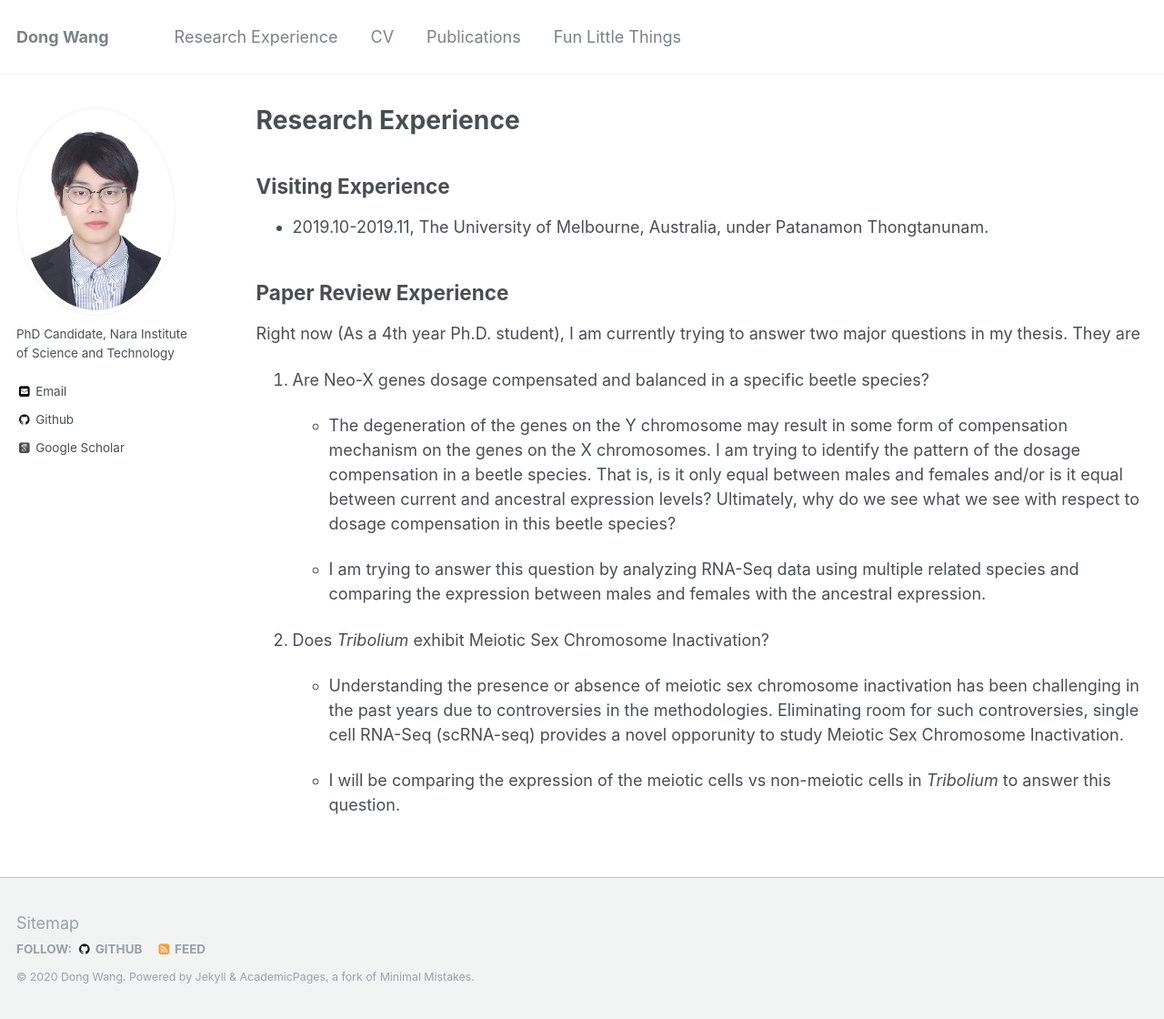
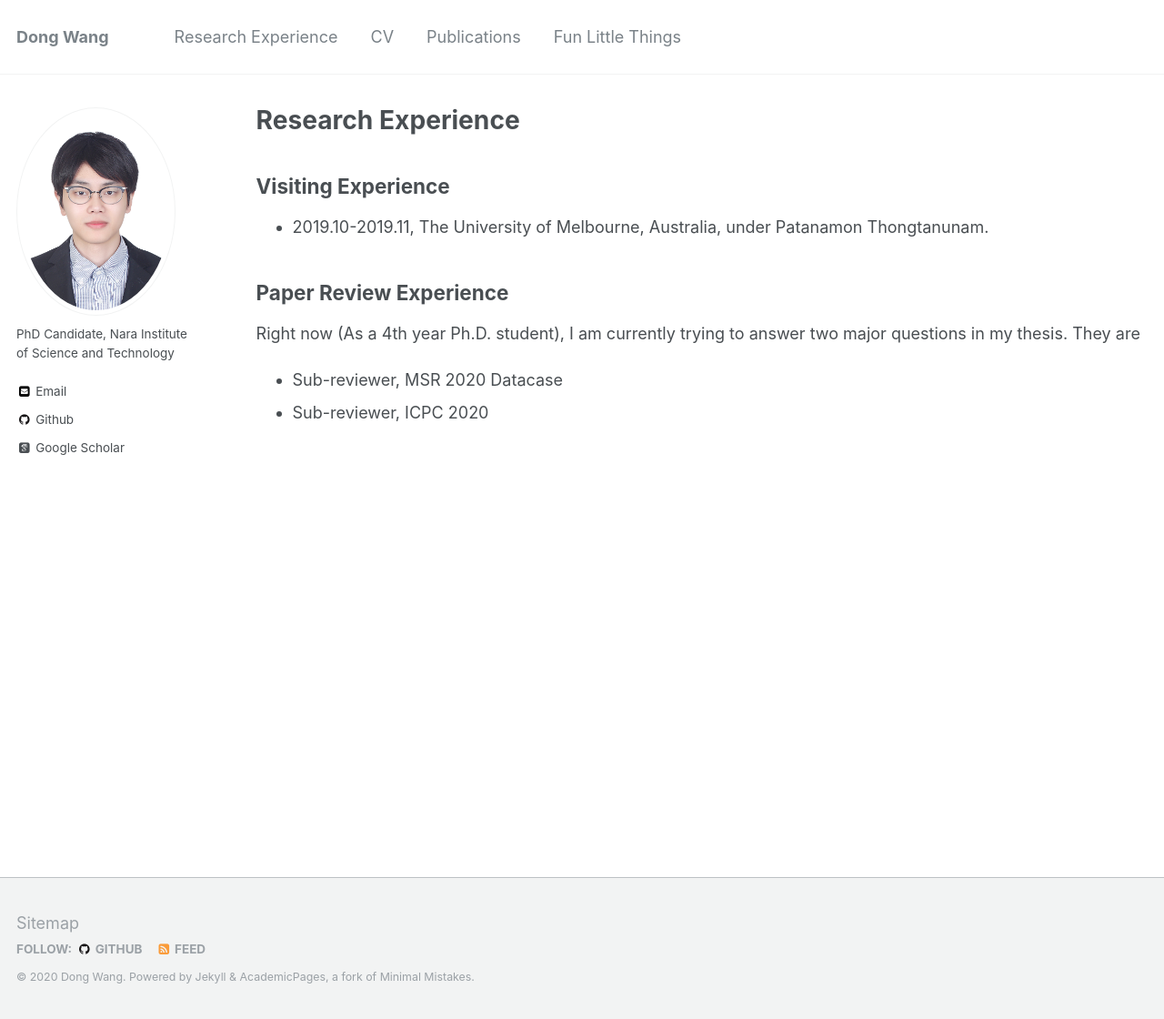
Before and after one commit to tao-xiao/dong-w.github.io, a Jekyll site: the page built from _pages/research.md, in a window 1280 px wide and 1120 px high. Shown: the whole window at 91% size. Built offline with Jekyll 4.4.1, drawn with Linux system fonts in a browser that asks for light colours; some web fonts are replaced.

Commit message:
Update research.md

```diff
--- a/_pages/research.md
+++ b/_pages/research.md
@@ -11,14 +11,5 @@ author_profile: true
 ## Paper Review Experience
 Right now (As a 4th year Ph.D. student), I am currently trying to answer two major questions in my thesis. They are
 
-1. Are Neo-X genes dosage compensated and balanced in a specific beetle species?
-
-	- The degeneration of the genes on the Y chromosome may result in some form of compensation mechanism on the genes on the X chromosomes. I am trying to identify the pattern of the dosage compensation in a beetle species. That is, is it only equal between males and females and/or is it equal between current and ancestral expression levels? Ultimately, why do we see what we see with respect to dosage compensation in this beetle species?
-
-	- I am trying to answer this question by analyzing RNA-Seq data using multiple related species and comparing the expression between males and females with the ancestral expression.
-
-2. Does _Tribolium_ exhibit Meiotic Sex Chromosome Inactivation?
-
-	- Understanding the presence or absence of meiotic sex chromosome inactivation has been challenging in the past years due to controversies in the methodologies. Eliminating room for such controversies, single cell RNA-Seq (scRNA-seq) provides a novel opporunity to study Meiotic Sex Chromosome Inactivation.
-
-	- I will be comparing the expression of the meiotic cells vs non-meiotic cells in _Tribolium_ to answer this question.
+* Sub-reviewer, MSR 2020 Datacase
+* Sub-reviewer, ICPC 2020
```
